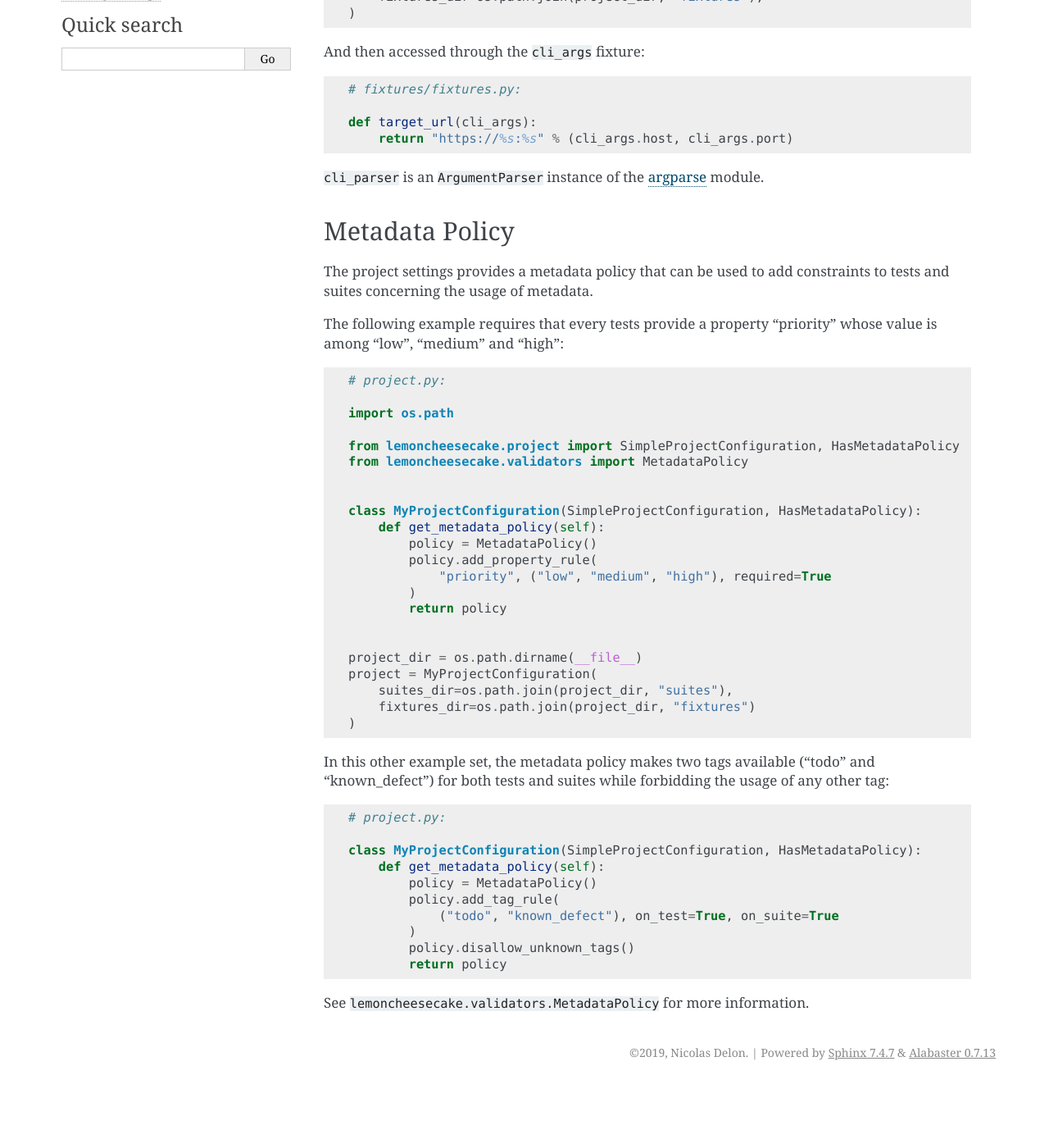
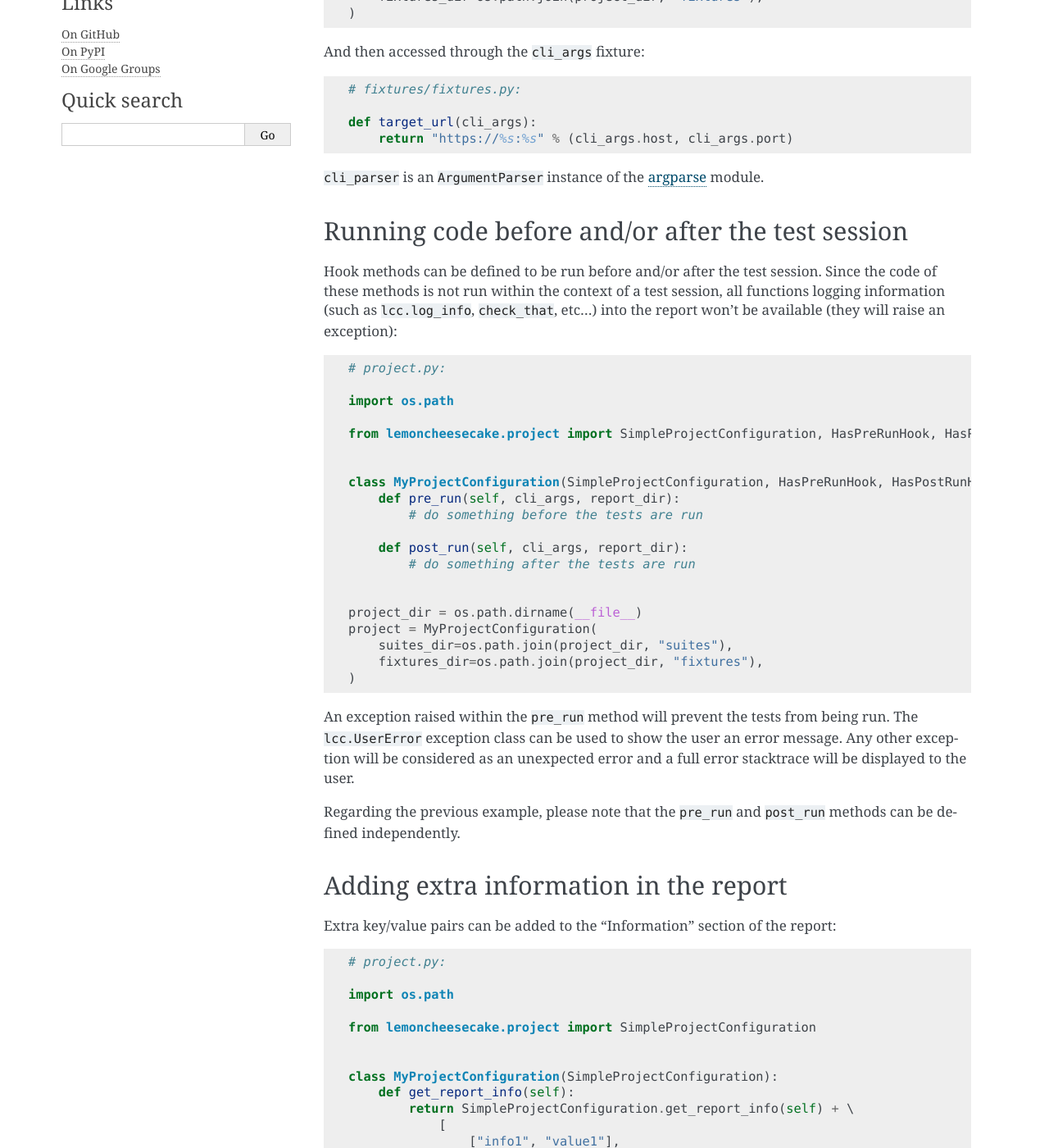
Before and after one commit to lemoncheesecake/lemoncheesecake, a Sphinx documentation site: the page built from doc/project.rst, in a window 1280 px wide and 1400 px high, scrolled down 597 px. Shown: the whole window at 82% size. Built offline with Sphinx 7.4.7, drawn with Linux system fonts in a browser that asks for light colours; before the commit the page ends 1920 px from its top, so only the background shows below that; some of the changed text lies outside the part shown.

Commit message:
doc: add sections about ProjectConfiguration.{get_report_info,pre_run,post_run} methods

```diff
--- a/doc/project.rst
+++ b/doc/project.rst
@@ -39,6 +39,71 @@ And then accessed through the ``cli_args`` fixture::
         return "https://%s:%s" % (cli_args.host, cli_args.port)
 
 ``cli_parser`` is an ``ArgumentParser`` instance of the `argparse <https://docs.python.org/2/library/argparse.html>`_ module.
+
+.. _prepostrunhooks:
+
+Running code before and/or after the test session
+-------------------------------------------------
+
+Hook methods can be defined to be run before and/or after the test session. Since the code of these methods is not run within
+the context of a test session, all functions logging information (such as ``lcc.log_info``, ``check_that``, etc...)
+into the report won't be available (they will raise an exception)::
+
+    # project.py:
+
+    import os.path
+
+    from lemoncheesecake.project import SimpleProjectConfiguration, HasPreRunHook, HasPostRunHook
+
+
+    class MyProjectConfiguration(SimpleProjectConfiguration, HasPreRunHook, HasPostRunHook):
+        def pre_run(self, cli_args, report_dir):
+            # do something before the tests are run
+
+        def post_run(self, cli_args, report_dir):
+            # do something after the tests are run
+
+
+    project_dir = os.path.dirname(__file__)
+    project = MyProjectConfiguration(
+        suites_dir=os.path.join(project_dir, "suites"),
+        fixtures_dir=os.path.join(project_dir, "fixtures"),
+    )
+
+An exception raised within the ``pre_run`` method will prevent the tests from being run. The ``lcc.UserError`` exception class
+can be used to show the user an error message. Any other exception will be considered as an unexpected error and a
+full error stacktrace will be displayed to the user.
+
+Regarding the previous example, please note that the ``pre_run`` and ``post_run`` methods can be defined independently.
+
+.. _reportextrainfo:
+
+Adding extra information in the report
+--------------------------------------
+
+Extra key/value pairs can be added to the "Information" section of the report::
+
+    # project.py:
+
+    import os.path
+
+    from lemoncheesecake.project import SimpleProjectConfiguration
+
+
+    class MyProjectConfiguration(SimpleProjectConfiguration):
+        def get_report_info(self):
+            return SimpleProjectConfiguration.get_report_info(self) + \
+                [
+                    ["info1", "value1"],
+                    ["info2", "value2"]
+                ]
+
+
+    project_dir = os.path.dirname(__file__)
+    project = MyProjectConfiguration(
+        suites_dir=os.path.join(project_dir, "suites"),
+        fixtures_dir=os.path.join(project_dir, "fixtures"),
+    )
 
 .. _metadatapolicy:
 
```
